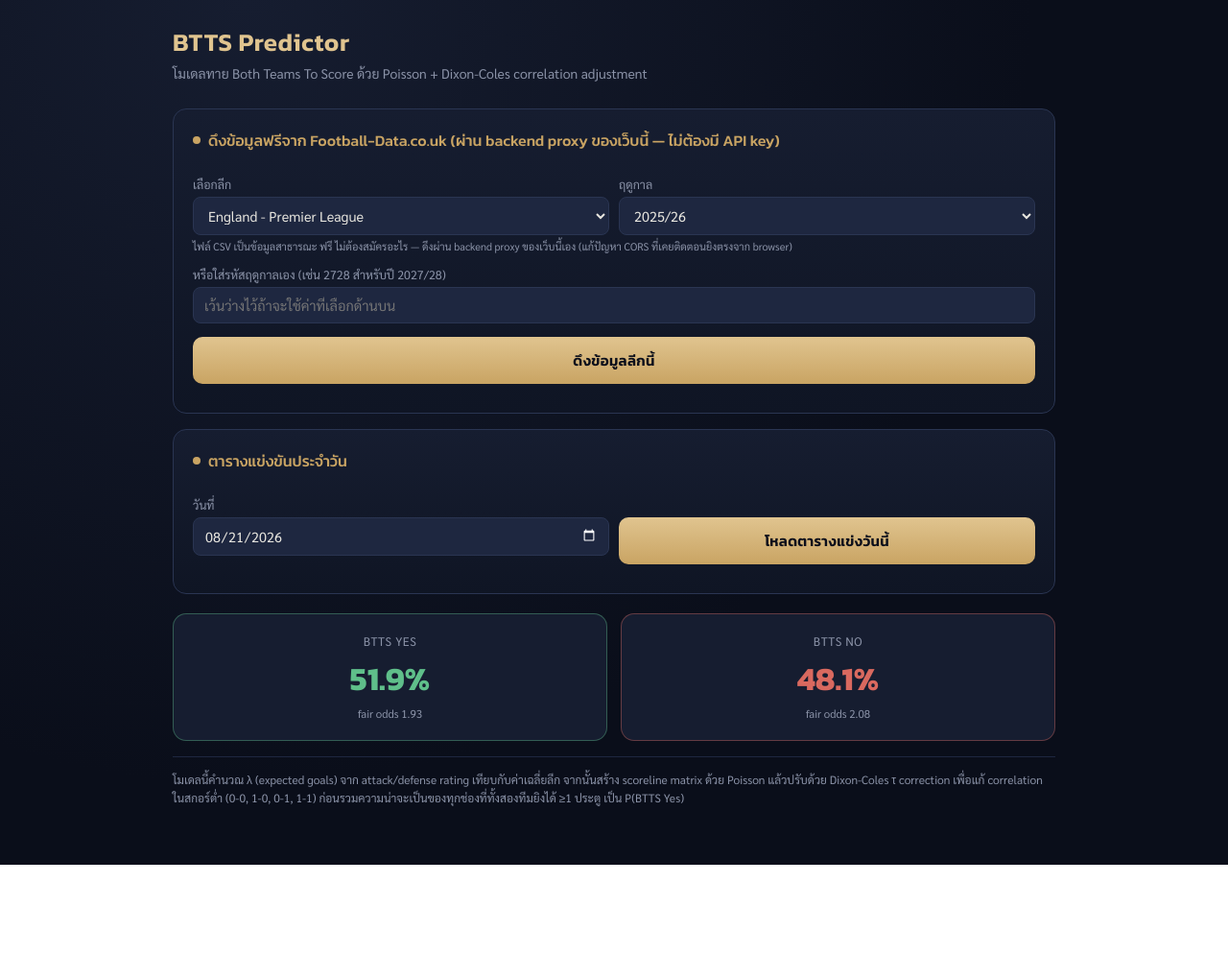
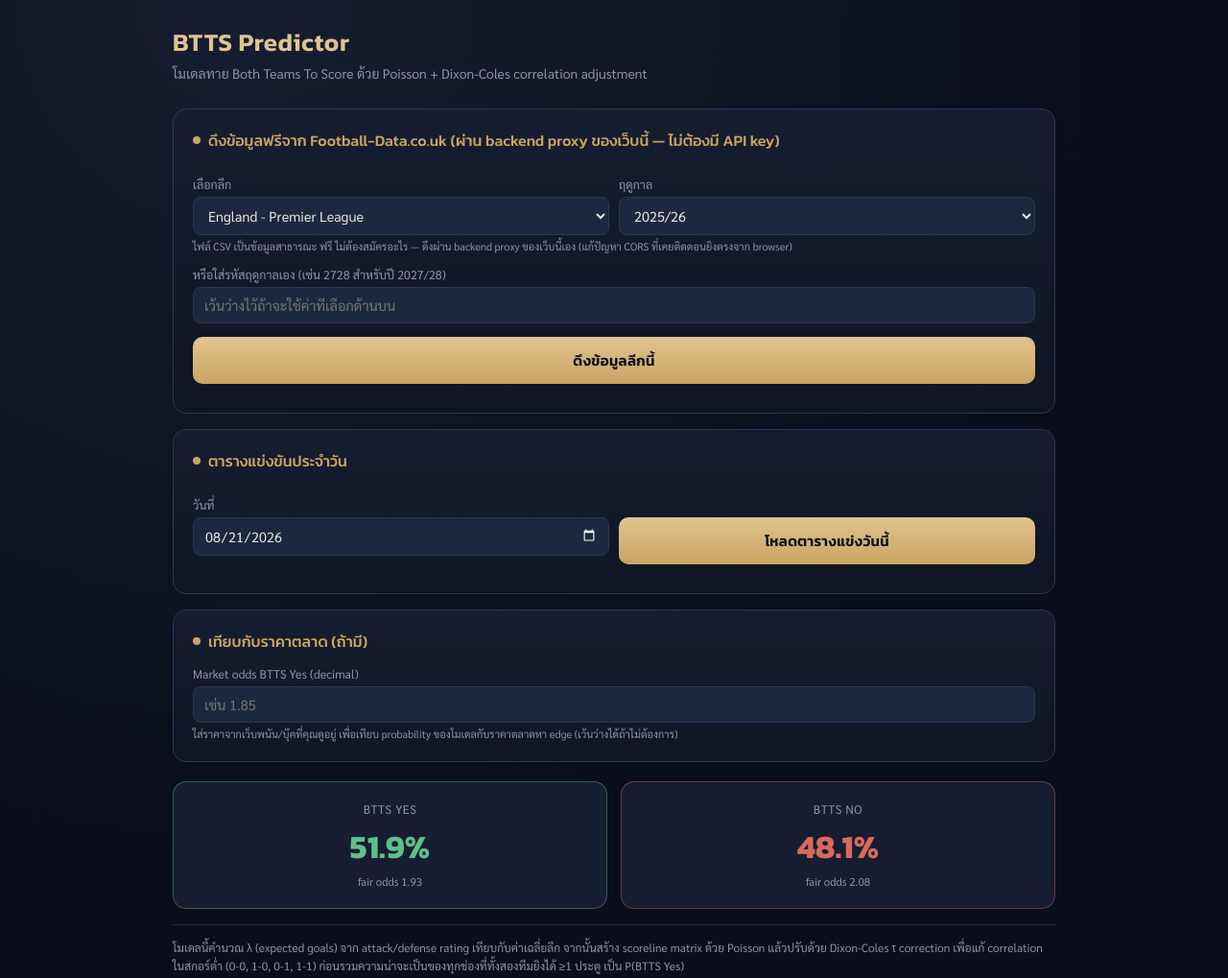
Before and after one commit to audioat1985z1/btts-predictor, a website: page index.html in a window 1280 px wide. Shown: the whole page at 96% size. Before the commit the page ends 901 px from the top, so only its background shows below. Drawn offline with Linux system fonts and the light colour scheme.

Commit message:
Re-expose market odds input as its own visible card, for comparing model BTTS probability against bookmaker odds

```diff
--- a/index.html
+++ b/index.html
@@ -329,12 +329,15 @@
         <div class="hint">ค่าลบ = ลดโอกาสสกอร์เตี้ย (0-0,1-0,0-1,1-1) เล็กน้อยเทียบกับ independent Poisson — ค่าทั่วไปจาก fit ข้อมูลจริงอยู่ราว -0.1 ถึง -0.2</div>
       </div>
 
-      <label style="margin-top:16px">Market odds BTTS Yes (ถ้ามี, decimal)</label>
-      <input type="number" id="marketOdds" step="0.01" placeholder="เช่น 1.85">
-      <div class="hint">ใส่ถ้าอยากเทียบหา edge เทียบราคาตลาด (เว้นว่างได้ถ้าไม่ต้องการ)</div>
-
       <button class="calc" onclick="calculate()">คำนวณ BTTS</button>
     </div>
+  </div>
+
+  <div class="card" style="margin-bottom:16px">
+    <h2><span class="dot"></span> เทียบกับราคาตลาด (ถ้ามี)</h2>
+    <label>Market odds BTTS Yes (decimal)</label>
+    <input type="number" id="marketOdds" step="0.01" placeholder="เช่น 1.85">
+    <div class="hint">ใส่ราคาจากเว็บพนัน/บุ๊คที่คุณดูอยู่ เพื่อเทียบ probability ของโมเดลกับราคาตลาดหา edge (เว้นว่างได้ถ้าไม่ต้องการ)</div>
   </div>
 
   <div class="results" id="results" style="display:none">
```
